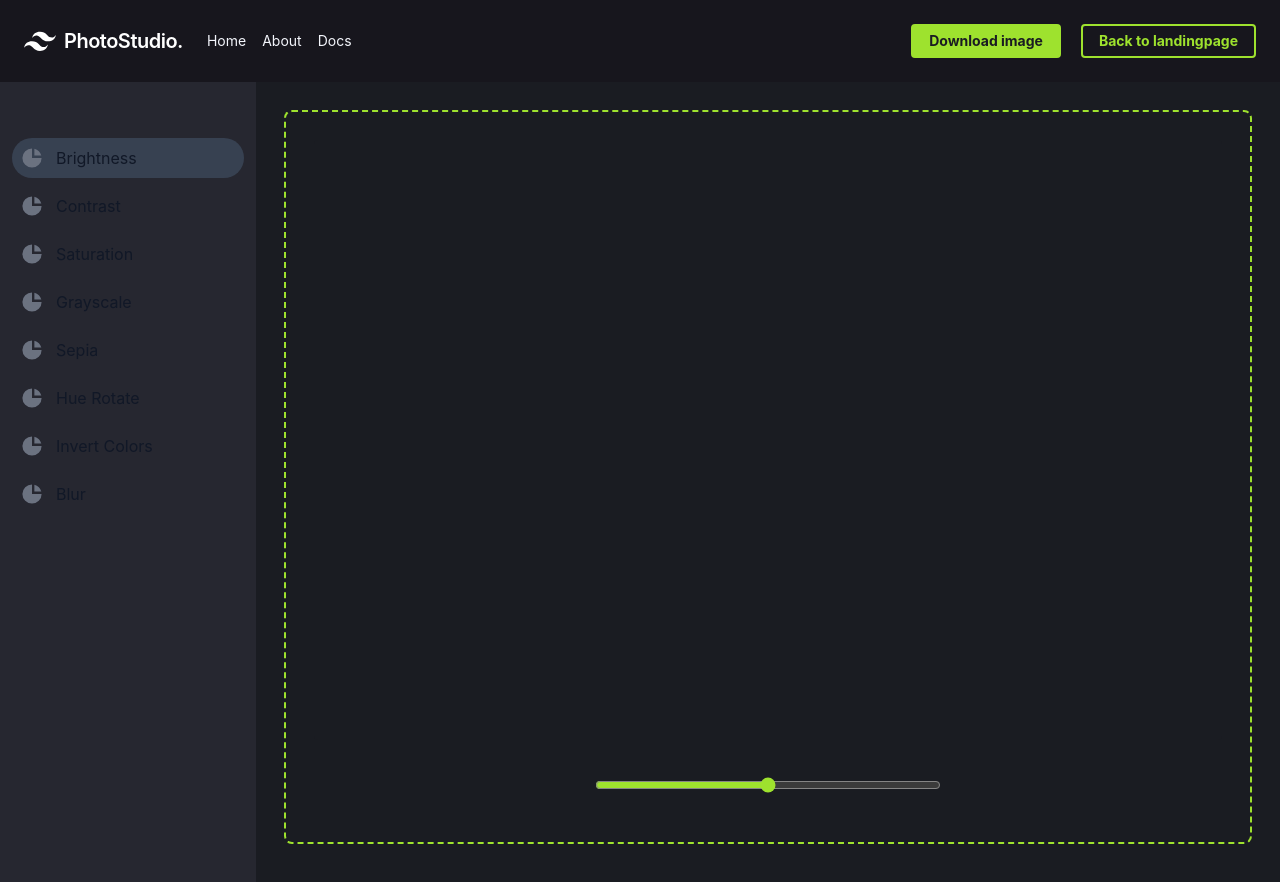
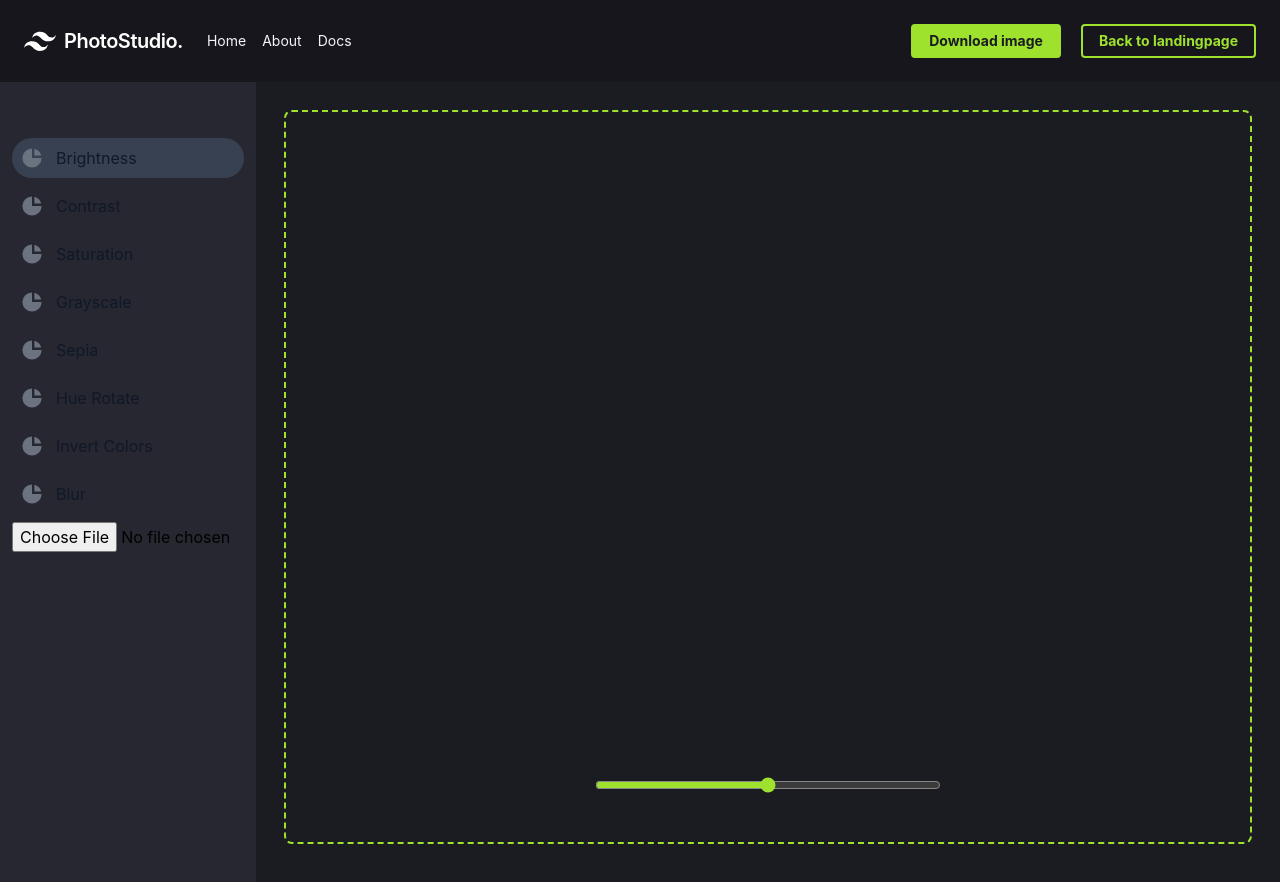
Before and after one commit to lucasjolibois54/photostudio, a React (Create React App) app: page / in a window 1280 px wide. Built offline with nearby package versions, Linux system fonts and the light colour scheme.

Commit message:
Update Home.js

```diff
--- a/src/pages/Home.js
+++ b/src/pages/Home.js
@@ -108,9 +108,32 @@ function Home() {
   }
 
   console.log(getImageStyle())
+
+
+  const [image, setImage] = React.useState("");
+  const imageRef = React.useRef(null);
+
+  function useDisplayImage() {
+    const [result, setResult] = React.useState("");
+
+    function uploader(e) {
+      const imageFile = e.target.files[0];
+
+      const reader = new FileReader();
+      reader.addEventListener("load", (e) => {
+        setResult(e.target.result);
+      });
+
+      reader.readAsDataURL(imageFile);
+    }
+
+    return { result, uploader };
+  }
+
+  const { result, uploader } = useDisplayImage();
+
   return (
     <div>
-
 
 
 <button data-drawer-target="default-sidebar" data-drawer-toggle="default-sidebar" aria-controls="default-sidebar" type="button" className="inline-flex items-center p-2 mt-2 ml-3 text-sm text-gray-500 rounded-lg md:hidden hover:bg-gray-100 focus:outline-none focus:ring-2 focus:ring-gray-200 dark:text-gray-400 dark:hover:bg-gray-700 dark:focus:ring-gray-600">
@@ -131,6 +154,13 @@ function Home() {
                 handleClick={() => setSelectedOptionIndex(index)}
                 />)
             })}
+            <input
+        type="file"
+        onChange={(e) => {
+          setImage(e.target.files[0]);
+          uploader(e);
+        }}
+      />
       </ul>
    </div>
 </div></div>
@@ -139,7 +169,13 @@ function Home() {
    <div className="p-7 border-2 border-neon-green border-dashed rounded-lg">
 
       <div className="flex items-center justify-center mb-4 rounded bg-main-bg container">
-      <div className='main-image' style={getImageStyle()}/>
+      {/* <div className='main-image' style={getImageStyle()}/> */}
+
+      <div>
+
+      {result && <img className='main-image' ref={imageRef} src={result} alt="" style={getImageStyle()}/>}
+    </div>
+
       </div>
       <SliderBox
       min={selectedOption.range.min}
```
